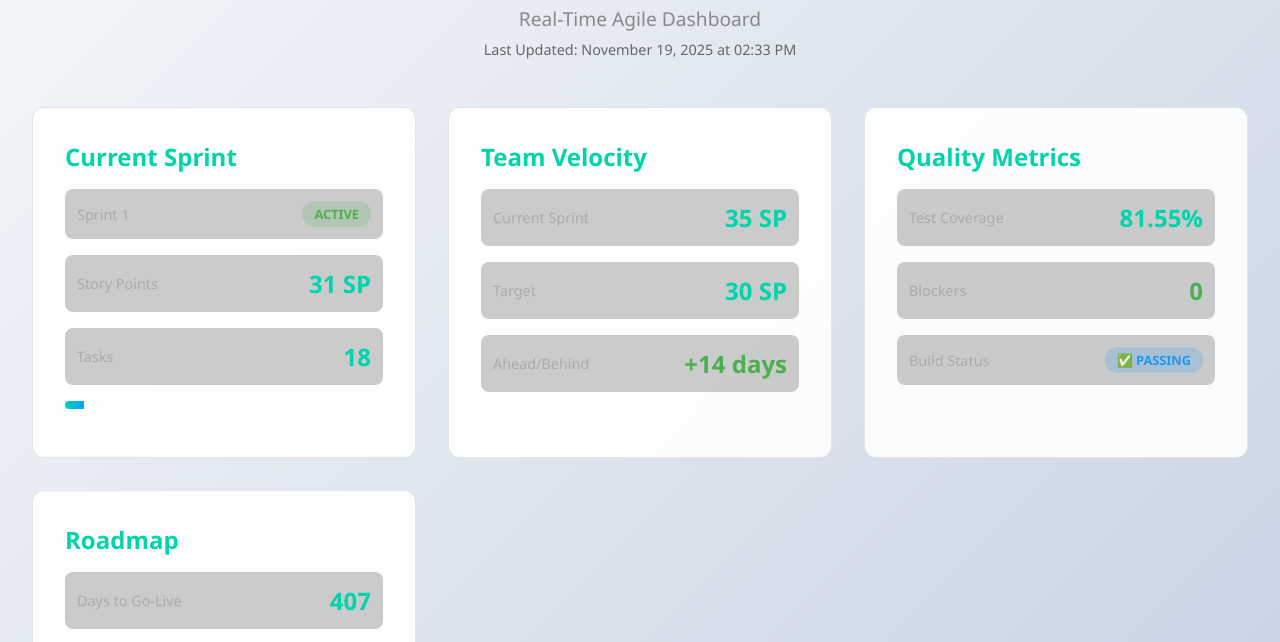
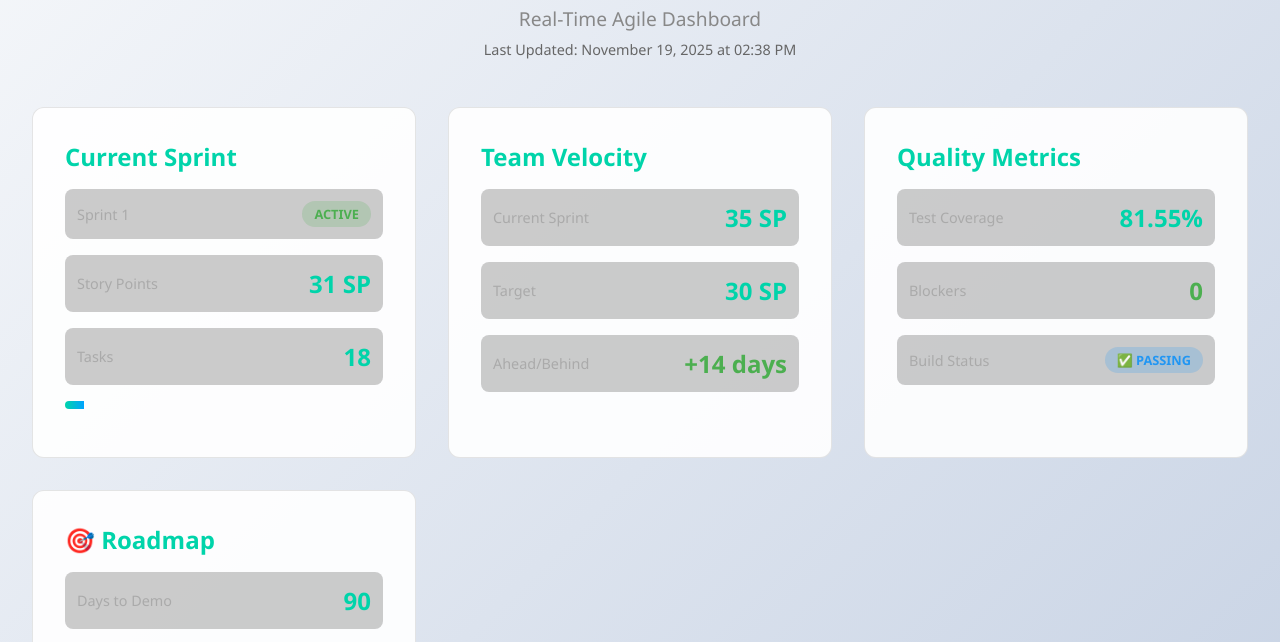
Before and after one commit to MarcoPolo483/eva-matrix, a plain HTML site: page index.html in a window 1280 px wide. Shown: the part 100-742 px from the top of the page. Drawn offline with Linux system fonts and the light colour scheme.

Commit message:
rebrand: EVA Matrix -> EVA Suite + 90-day demo milestone

```diff
--- a/index.html
+++ b/index.html
@@ -3,7 +3,7 @@
 <head>
   <meta charset="UTF-8">
   <meta name="viewport" content="width=device-width, initial-scale=1.0">
-  <title>EVA 2.0 Command Matrix</title>
+  <title>EVA Suite Command Center</title>
   <style>
     * { margin: 0; padding: 0; box-sizing: border-box; }
 
@@ -170,7 +170,7 @@
     <header>
       <h1>🎯 EVA 2.0 Command Matrix</h1>
       <p class="subtitle">Real-Time Agile Dashboard</p>
-      <p class="timestamp">Last Updated: November 19, 2025 at 02:33 PM</p>
+      <p class="timestamp">Last Updated: November 19, 2025 at 02:38 PM</p>
     </header>
 
     <div class="grid">
@@ -226,10 +226,10 @@
       </div>
 
       <div class="card">
-        <h2 class="card-title">Roadmap</h2>
+        <h2 class="card-title">🎯 Roadmap</h2>
         <div class="metric">
-          <span class="metric-label">Days to Go-Live</span>
-          <span class="metric-value">407</span>
+          <span class="metric-label">Days to Demo</span>
+          <span class="metric-value">90</span>
         </div>
         <div class="metric">
           <span class="metric-label">Repos Complete</span>
```
